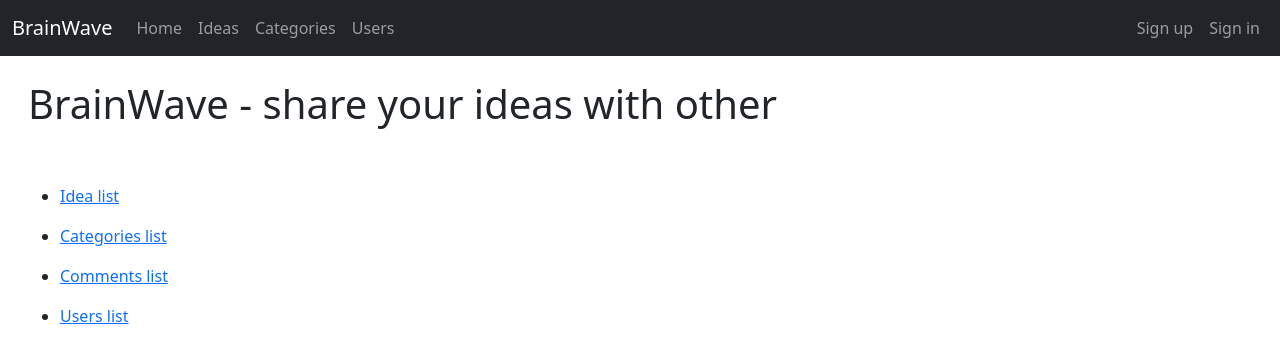
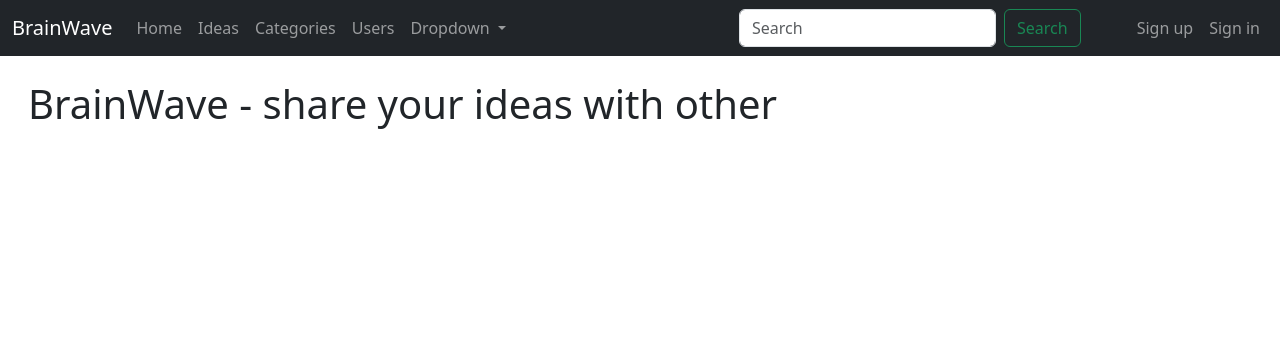
Before and after one commit to artyombn/Django-project, a Django app: page / in a window 1280 px wide. Shown: the top 363 px of the page. Run offline with Django 5.2, Linux system fonts and the light colour scheme; data that the repository does not hold is empty; parts of the project's set-up code (start-up, migrations or seed data) failed here and were passed over; some libraries are stand-ins or nearby versions.

Commit message:
add Idea cards + updated Navbar + permissions

```diff
--- /dev/null
+++ b/Brainwave/middleware.py
@@ -0,0 +1,16 @@
+from django.core.exceptions import PermissionDenied
+from django.http import HttpResponseForbidden
+from django.shortcuts import render
+
+class PermissionDeniedMiddleware:
+    def __init__(self, get_response):
+        self.get_response = get_response
+
+    def __call__(self, request):
+        response = self.get_response(request)
+        return response
+
+    def process_exception(self, request, exception):
+        if isinstance(exception, PermissionDenied):
+            # Если возникает ошибка PermissionDenied, возвращаем шаблон с ошибкой 403
+            return render(request, 'components/403_forbidden_splash.html', status=403)
--- a/Brainwave/settings.py
+++ b/Brainwave/settings.py
@@ -58,6 +58,7 @@ MIDDLEWARE = [
     'django.contrib.auth.middleware.AuthenticationMiddleware',
     'django.contrib.messages.middleware.MessageMiddleware',
     'django.middleware.clickjacking.XFrameOptionsMiddleware',
+    'Brainwave.middleware.PermissionDeniedMiddleware',
 ]
 
 ROOT_URLCONF = 'Brainwave.urls'
--- a/Brainwave/urls.py
+++ b/Brainwave/urls.py
@@ -6,7 +6,8 @@ from contacts.views import contact_view, status_view
 
 
 urlpatterns = [
-    path('ideas/', include('idea.urls')),
+    path('ideas/', include('idea.urls', namespace='ideas')),
+    path('', include('idea.urls', namespace='ideas')),
     path('categories/', include('category.urls')),
     path('comments/', include('comment.urls')),
     path("__debug__/", include("debug_toolbar.urls")),
--- a/idea/models.py
+++ b/idea/models.py
@@ -16,6 +16,7 @@ class Idea(models.Model):
     category = models.ForeignKey(Category, on_delete=models.CASCADE)
     author = models.ForeignKey(User, on_delete=models.CASCADE)
     created_at = models.DateTimeField(auto_now_add=True)
+    updated_at = models.DateTimeField(auto_now=True)
 
     # updated_at = models.DateTimeField(auto_now=True)
     # comment = models.ManyToManyField(Comment)
--- a/idea/urls.py
+++ b/idea/urls.py
@@ -5,7 +5,7 @@ from idea import views
 app_name = 'ideas'
 
 urlpatterns = [
-    path('', views.ideas_list_view, name='ideas_index'),
+    path('', views.index, name='index'),
     path('list/', views.IdeasListView.as_view(), name='list'),
     path('idea/<int:pk>', views.IdeasDetailView.as_view(), name='detail'),
     path('create/', views.IdeasCreateView.as_view(), name='create'),
--- a/idea/views.py
+++ b/idea/views.py
@@ -1,3 +1,4 @@
+from django.shortcuts import get_object_or_404
 from django.contrib.auth.mixins import LoginRequiredMixin, UserPassesTestMixin
 from django.contrib.auth.views import LoginView
 from django.shortcuts import render
@@ -7,6 +8,10 @@ from .models import Idea
 from .forms import IdeasForm
 from django.shortcuts import render, redirect
 
+
+def index(request):
+    ideas = Idea.objects.all()
+    return render(request, 'index.html', {'ideas': ideas})
 
 def ideas_list_view(request):
 
@@ -41,7 +46,7 @@ class IdeasCreateView(LoginRequiredMixin, UserPassesTestMixin, CreateView):
         return user.is_staff
 
 
-class IdeasUpdateView(LoginRequiredMixin, UpdateView):
+class IdeasUpdateView(LoginRequiredMixin, UserPassesTestMixin, UpdateView):
     model = Idea
     fields = '__all__'
     template_name = 'ideas/idea_update_form.html'
@@ -49,7 +54,21 @@ class IdeasUpdateView(LoginRequiredMixin, UpdateView):
     def get_success_url(self):
         return reverse_lazy('ideas:detail', kwargs={'pk': self.object.pk})
 
-class IdeasDeleteView(LoginRequiredMixin, DeleteView):
+    def test_func(self):
+        return self.author_or_staff_permission()
+
+    def author_or_staff_permission(self):
+        idea = get_object_or_404(Idea, pk=self.kwargs['pk'])
+        return self.request.user.is_staff or idea.author == self.request.user
+
+class IdeasDeleteView(LoginRequiredMixin, UserPassesTestMixin, DeleteView):
     model = Idea
     success_url = reverse_lazy('ideas:list')
     template_name = 'ideas/idea_confirm_delete.html'
+
+    def test_func(self):
+        return self.author_or_staff_permission()
+
+    def author_or_staff_permission(self):
+        idea = get_object_or_404(Idea, pk=self.kwargs['pk'])
+        return self.request.user.is_staff or idea.author == self.request.user
--- a/static/css/main.css
+++ b/static/css/main.css
@@ -1,13 +1,13 @@
 .button56 {
   display: inline-block;
-  border-radius: 4px;
-  background-color: #f4511e;
+  border-radius: 6px;
+  background-color: #e67953;
   border: none;
   color: #FFFFFF;
   text-align: center;
-  font-size: 28px;
-  padding: 20px;
-  width: 200px;
+  font-size: 20px;
+  padding: 11px;
+  width: 120px;
   transition: all 0.5s;
   cursor: pointer;
   margin: 5px;
--- /dev/null
+++ b/templates/components/card.html
@@ -0,0 +1,19 @@
+<div class="row row-cols-1 row-cols-md-3 g-5 my-1">
+    {% for idea in ideas %}
+        <div class="col">
+            <a href="{% url 'ideas:detail' pk=idea.id %}" class="text-decoration-none">
+                <div class="card h-100">
+                    <img src="..." class="card-img-top" alt="...">
+                    <div class="card-body">
+                        <h5 class="card-title">{{ idea.title }}</h5>
+                        <p class="card-text">{{ idea.category }}</p>
+                        <p class="card-text">{{ idea.description }}</p>
+                    </div>
+                    <div class="card-footer">
+                        <small class="text-body-secondary">Last updated {{ idea.updated_at }}</small>
+                    </div>
+                </div>
+            </a>
+        </div>
+    {% endfor %}
+</div>
--- a/templates/components/navbar.html
+++ b/templates/components/navbar.html
@@ -1,11 +1,11 @@
-<nav class="navbar navbar-expand-lg navbar-dark bg-dark">
+<nav class="navbar navbar-expand-md navbar-dark bg-dark">
     <div class="container-fluid">
         <a class="navbar-brand" href='{% url 'index' %}'>BrainWave</a>
         <button class="navbar-toggler" type="button" data-toggle="collapse" data-target="#navbarNavDropdown" aria-controls="navbarNavDropdown" aria-expanded="false" aria-label="Toggle navigation">
             <span class="navbar-toggler-icon"></span>
         </button>
         <div class="collapse navbar-collapse" id="navbarNavDropdown">
-            <ul class="navbar-nav">
+            <ul class="navbar-nav me-auto mb-2 mb-sm-0">
                 <li class="nav-item active">
                     <a class="nav-link" href='{% url 'index' %}'>Home</a>
                 </li>
@@ -18,8 +18,34 @@
                 <li class="nav-item">
                     <a class="nav-link" href='{% url 'users:users_list' %}'>Users</a>
                 </li>
+
+            <li class="nav-item dropdown">
+
+            <a class="nav-link dropdown-toggle" href="#" role="button" data-bs-toggle="dropdown" aria-expanded="false">
+                Dropdown
+            </a>
+                <ul class="dropdown-menu">
+                    <li><a class="dropdown-item" href="{% url 'ideas:create' %}">Add Idea</a></li>
+                    <li><a class="dropdown-item" href="{% url 'category:create' %}">Add Category</a></li>
+                    <li><hr class="dropdown-divider"></li>
+                    <li><a class="dropdown-item disabled" href="/">Something else here</a></li>
+                </ul>
+            </li>
+{#                <li class="nav-item">#}
+{#                    <a class="nav-link disabled" aria-disabled="true">Disabled</a>#}
+{#                </li>#}
             </ul>
+
+            <div class="d-flex align-items-center">
+                <form class="d-flex" role="search">
+                    <input class="form-control me-2" type="search" placeholder="Search" aria-label="Search">
+                    <button class="btn btn-outline-success  me-5" type="submit">Search</button>
+                </form>
+            </div>
+
         </div>
+
+
         <ul class="navbar-nav ml-auto">
             {% if user.is_authenticated %}
                 <li class="nav-item text-light me-lg-3 my-1">
--- a/templates/index.html
+++ b/templates/index.html
@@ -1,38 +1,13 @@
 {% extends 'base.html' %}
 
 {% block title %}
-    Index
+    BrainWave
 {%  endblock %}
 
 {% block body %}
     <h1>BrainWave - share your ideas with other</h1>
 
-<br>
-<br>
-
-<ul>
-    <li>
-        <a href="{% url 'ideas:list' %}">Idea list</a>
-    </li>
-</ul>
-
-<ul>
-    <li>
-        <a href="{% url 'category:list' %}">Categories list</a>
-    </li>
-</ul>
-
-<ul>
-    <li>
-        <a href="{% url 'comment:comments_index' %}">Comments list</a>
-    </li>
-</ul>
-
-<ul>
-    <li>
-        <a href="{% url 'users:users_list' %}">Users list</a>
-    </li>
-</ul>
+    {% include "components/card.html" %}
 
 
 {% endblock %}
--- a/user/management/commands/fill_db_users.py
+++ b/user/management/commands/fill_db_users.py
@@ -10,7 +10,7 @@ class Command(BaseCommand):
         print("Filling db ...")
 
         User.objects.create_user(
-            username="admin22",
+            username="artyombn",
             first_name="Andrei",
             last_name="Pushkin",
             age=21,
@@ -19,7 +19,7 @@ class Command(BaseCommand):
             is_staff=True,
         ),
         User.objects.create_superuser(
-            username="admin333",
+            username="admin",
             first_name="Kolia",
             last_name="Tokaev",
             age=27,
--- a/user/templates/user/login.html
+++ b/user/templates/user/login.html
@@ -10,7 +10,7 @@
     {% csrf_token %}
     {{ form.as_p }}
 
-    <div class="d-grid gap-2 col-6 mx-auto">
+    <div class="d-grid my-2">
         <button type="submit" class="button56">Login</button>
     </div>
 </form>
--- a/user/templates/user/register.html
+++ b/user/templates/user/register.html
@@ -10,7 +10,7 @@
     {% csrf_token %}
     {{ form.as_p }}
 
-    <div class="d-grid gap-2 col-6 mx-auto">
+    <div class="d-grid my-2">
         <button type="submit" class="button56">Register</button>
     </div>
 </form>
--- a/user/views.py
+++ b/user/views.py
@@ -1,3 +1,4 @@
+from django.contrib.auth.mixins import LoginRequiredMixin, UserPassesTestMixin
 from django.urls import reverse_lazy
 from django.views.generic import CreateView
 from django.shortcuts import render
```
Also changed, not shown: category/views.py (+26 -5 lines), idea/management/commands/fill_db_idea.py (+6 -6 lines), templates/components/403.html (added, +15 -0 lines), templates/components/403_forbidden_splash.html (added, +17 -0 lines), idea/migrations/0002_idea_updated_at.py (added).
